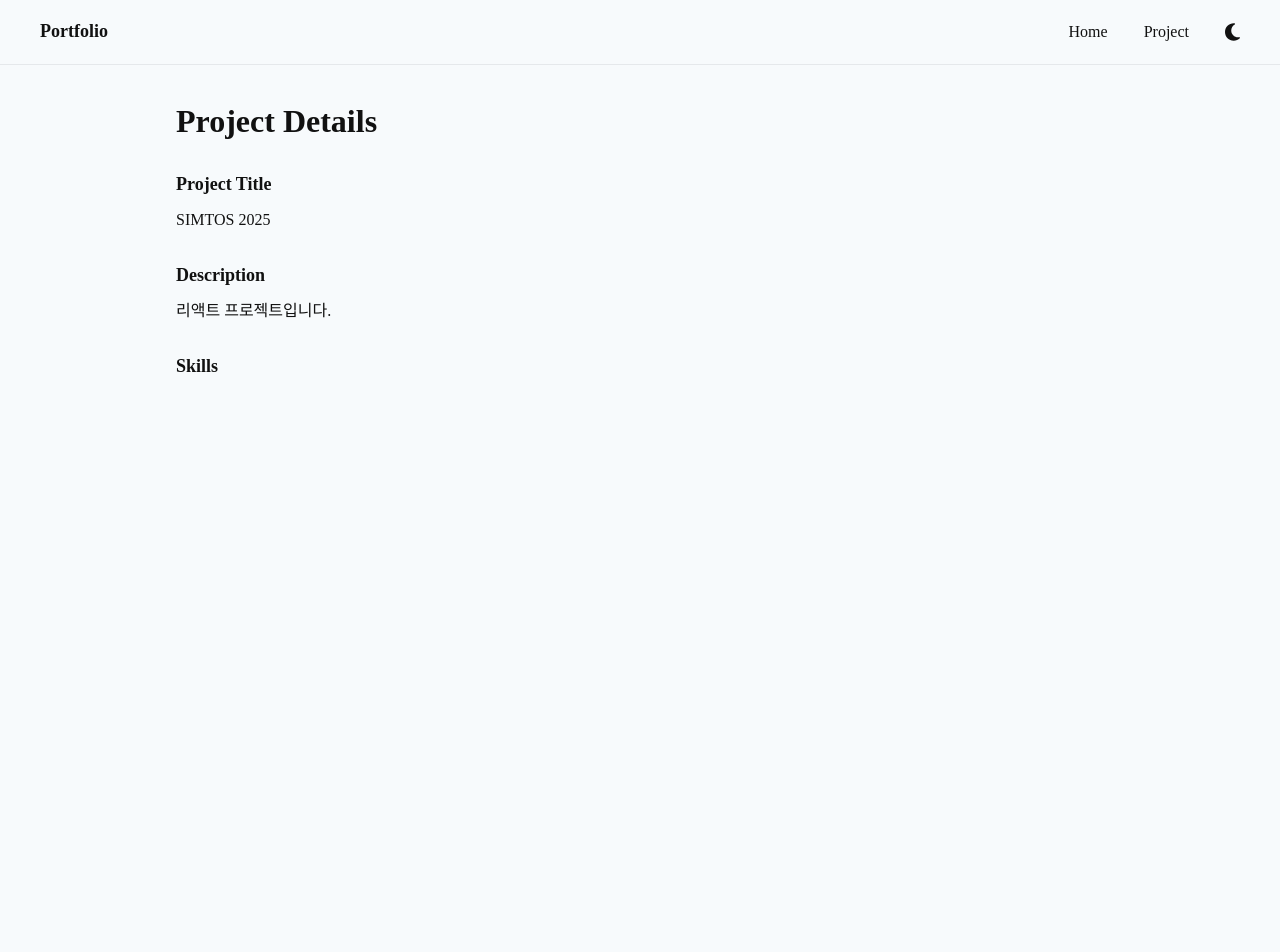
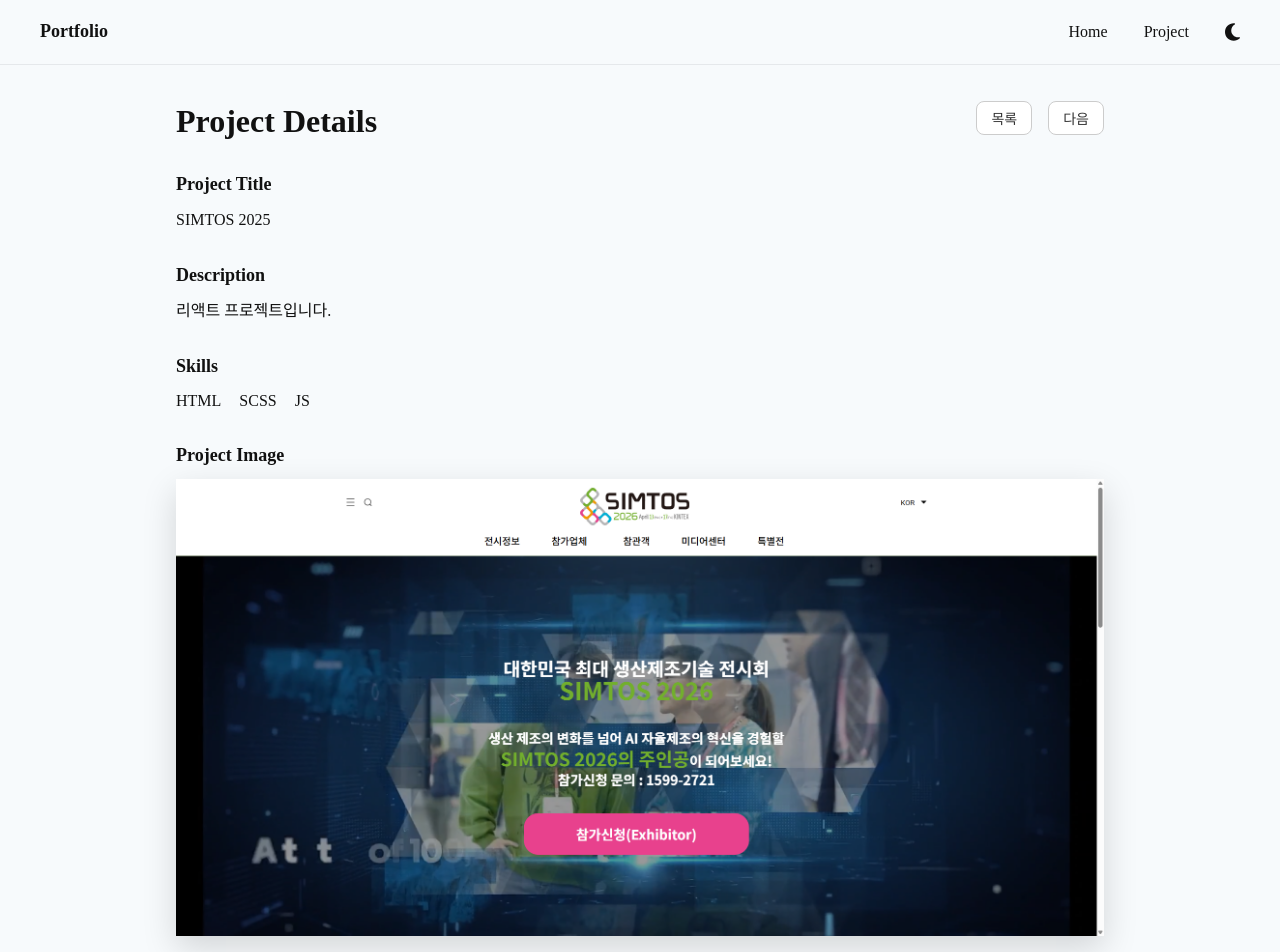
Before and after one commit to sunghoon1209/portfolio2025, a React (Vite) app: page /project/detail/1 in a window 1280 px wide. Shown: the top 952 px of the page. Before the commit the page ends 800 px from the top, so only its background shows below. Built offline with nearby package versions, Linux system fonts and the light colour scheme; a web font is replaced by a local one.

Commit message:
이전/다음 버튼 구현

```diff
--- a/src/components/Layout.jsx
+++ b/src/components/Layout.jsx
@@ -8,6 +8,7 @@
   max-width: 1280px;
   margin: 0 auto;
   padding: 20px 160px;
+  position: relative;
 
     @media (max-width:768px){
       padding: 16px 20px;
--- a/src/pages/Detail.jsx
+++ b/src/pages/Detail.jsx
@@ -1,7 +1,7 @@
 import { useEffect,useState } from "react";
 import axios from "axios";
 import { useParams } from "react-router-dom";
-
+import { useNavigate } from "react-router-dom";
 
 
 import styled from "styled-components";
@@ -27,7 +27,35 @@
         line-height: 24px;
     }
 
+    ul{
+      display: flex;
+      gap: 18px;
+    }
+
 `
+const StyledImgSection = styled.section`
+    padding: 16px;
+    display: flex;
+    flex-direction: column;
+    gap: 12px;
+    color:inherit;
+    h2{
+
+          color:inherit;
+        font-size: 18px;
+        font-weight: 700;
+        line-height: 23px;
+    }
+    img{
+      width: 100%;
+      height: 100%;
+      display: block;
+      box-shadow: 0 12px 32px rgba(0, 0, 0, 0.15);
+    }
+
+`
+
+
 const StyledPageTitle = styled.section`
     padding: 16px;
     display: flex;
@@ -43,20 +71,49 @@
     }
 
 `
+const StyledPostNav = styled.div`
+  display: flex;
+  gap:16px;
 
-const SectionBlock = ({ title, contents, children  }) => {
+  position: absolute;
+  top: 36px;
+  right: 176px;
+`
+const SyledButton = styled.button`
+  padding: 6px 14px;
+  border: 1px solid #ccc;
+  border-radius: 8px;
+  background-color: #fff;
+  color: #333;
+  text-decoration: none;
+  font-size: 14px;
+  transition: all 0.2s ease;
+
+   &:hover{
+    background-color: #f2f2f2;
+    border-color: #999;
+   }
+`
 
 
+const SectionBlock = ({ title, contents, children }) => {
   return (
-        <>
-
     <StyledSection>
       <h2>{title}</h2>
-                <p>{contents}</p>
+      {children ? children : <p>{contents}</p>}
+
     </StyledSection>
+  );
+};
+
+const SectionImgBlock = ({ title, src }) => {
+  return (
+    <StyledImgSection>
+      <h2>{title}</h2>
+      <img src={`${import.meta.env.BASE_URL}${src}`} alt={title} />
 
 
-        </>
+    </StyledImgSection>
   );
 };
 
@@ -64,19 +121,46 @@
 
 
 
+const PostNav = ({id, dataLength})=>{
+  const navigate = useNavigate();
+
+  const goToDetail = (id) => {
+    navigate(`/project/detail/${id}`);
+  };
+  const goToList = ()=>{
+    navigate('/project/')
+  }
+  console.log(dataLength)
+  return(
+    <StyledPostNav>
+      <SyledButton onClick={()=>{goToList()}}>목록</SyledButton>
+      {id-1 ==0?null: <SyledButton onClick={()=>{goToDetail(id-1)}}>이전</SyledButton>}
+      {id == dataLength?null:<SyledButton onClick={()=>{goToDetail(id+1)}}>다음</SyledButton>}
+
+
+
+    </StyledPostNav>
+  )
+}
+
 
 const Detail = ()=>{
     const {id} =useParams();
+    const numericId = Number(id);
     const [data, setData] = useState(null);
+    const [dataLength, setDataLength] = useState(0);
+
 
     useEffect(() => {
         const fetchData = async () => {
           try {
             const response = await axios.get(`${import.meta.env.BASE_URL}data/projects.json`);
             // 🔍 id 값이 일치하는 객체 찾기 (문자열 비교에 주의)
+            setDataLength(response.data.length);
             const found = response.data.find(item => String(item.id) === String(id));
+
             setData(found);
-            console.log("선택된 데이터:", found);
+
           } catch (error) {
             console.error("데이터 불러오기 실패:", error);
           }
@@ -98,11 +182,13 @@
           <SectionBlock title="Skills" >
           <ul>
             {data.skills.map((skill, index) => (
-
               <li key={index}>{skill}</li>
             ))}
           </ul>
           </SectionBlock>
+
+          <SectionImgBlock title="Project Image" src={data.src} />
+          <PostNav id={numericId} dataLength={dataLength}/>
         </>
       );
     };
--- a/src/pages/Home.jsx
+++ b/src/pages/Home.jsx
@@ -44,11 +44,23 @@
     p{
         padding:12px 16px;
     }
+
+    @media (max-width:768px){
+        padding:0;
+
+        p{
+            padding: 0;
+        }
+    }
 `
 
 const StyledSkills = styled.section`
     width: 100%;
     padding: 0 16px;
+
+    @media (max-width:768px){
+        padding: 0;
+    }
 `
 const StyledSkillsList =styled.ul`
     display: flex;
@@ -69,16 +81,31 @@
         line-height: 21px;
         cursor: pointer;
     }
+
+    @media (max-width:768px){
+        padding: 0;
+
+        li{
+            padding: 0 12px;
+        }
+    }
 `
 
 const StyledSkillsDescription = styled.p`
     padding:12px 16px;
+
+    @media (max-width:768px){
+        padding: 0;
+    }
 
 `
 
 const StyledExperience = styled.section`
     width: 100%;
     padding: 0 16px;
+    @media (max-width:768px){
+        padding: 0;
+    }
 `
 
 const StyledExperienceList = styled.ul`
@@ -86,6 +113,10 @@
     display: flex;
     flex-direction: column;
     gap: 8px;
+
+    @media (max-width:768px){
+        padding: 0;
+    }
 
 
 `
@@ -113,6 +144,10 @@
     flex-direction: column;
     gap: 8px;
 
+    @media (max-width:768px){
+        padding: 0;
+    }
+
 `
 const StyledEducationItem = styled.li`
     padding-left:40px;
@@ -137,6 +172,10 @@
 const StyledEducation = styled.section`
     width: 100%;
     padding: 0 16px;
+
+    @media (max-width:768px){
+        padding: 0;
+    }
 `
 // const StyledContact = styled.section`
 //     width: 100%;
--- a/src/pages/Project.jsx
+++ b/src/pages/Project.jsx
@@ -38,26 +38,37 @@
     display: flex;
     flex-wrap: wrap;
     padding: 16px;
-    gap: 12px;
+    gap: 18px 12px;
 `
 
 const StyledProjectItem = styled.li`
     width: calc((100% - 24px)/3);
     /* aspect-ratio: 16/9; */
     border-radius: 8px;
-    background: #fff;
-    transition: transform 0.3s ease, box-shadow 0.3s ease;
-    cursor: pointer;
-    border: 2px solid #fff;
-    &:hover{
-        transform: translateY(-6px);
-        box-shadow: 0 12px 24px rgba(0, 0, 0, 0.12);
-    }
+    display: flex;
+    flex-direction: column;
+    gap: 10px;
+
 
     img{
         width: 100%;
         height: 100%;
         display: block;
+        cursor: pointer;
+        border-radius: 8px;
+        box-shadow: 0 4px 12px rgba(0,0,0,0.1);
+
+        &:hover{
+            transition: transform 0.3s ease, box-shadow 0.3s ease;
+            box-shadow: 0 8px 16px rgba(0,0,0,0.15);
+            transform: translateY(-4px);
+        }
+    }
+
+    p{
+        text-align: center;
+        font-weight: 600;
+        font-size: 14px;
     }
     @media (max-width:768px){
         width: 100%;
@@ -72,8 +83,9 @@
     };
 
     return (
-      <StyledProjectItem onClick={() => goToDetail(id)}>
-        {src ? <img src={src} alt={alt || title} style={{ width: "100%", height: "100%", objectFit: "cover", borderRadius: "8px" }} /> : null}
+      <StyledProjectItem>
+        {src ? <img src={src} alt={alt || title}  onClick={() => goToDetail(id)}/> : null}
+        <p>{title}</p>
       </StyledProjectItem>
     );
   };
```
Lines whose indentation alone changed are shown as unchanged.
